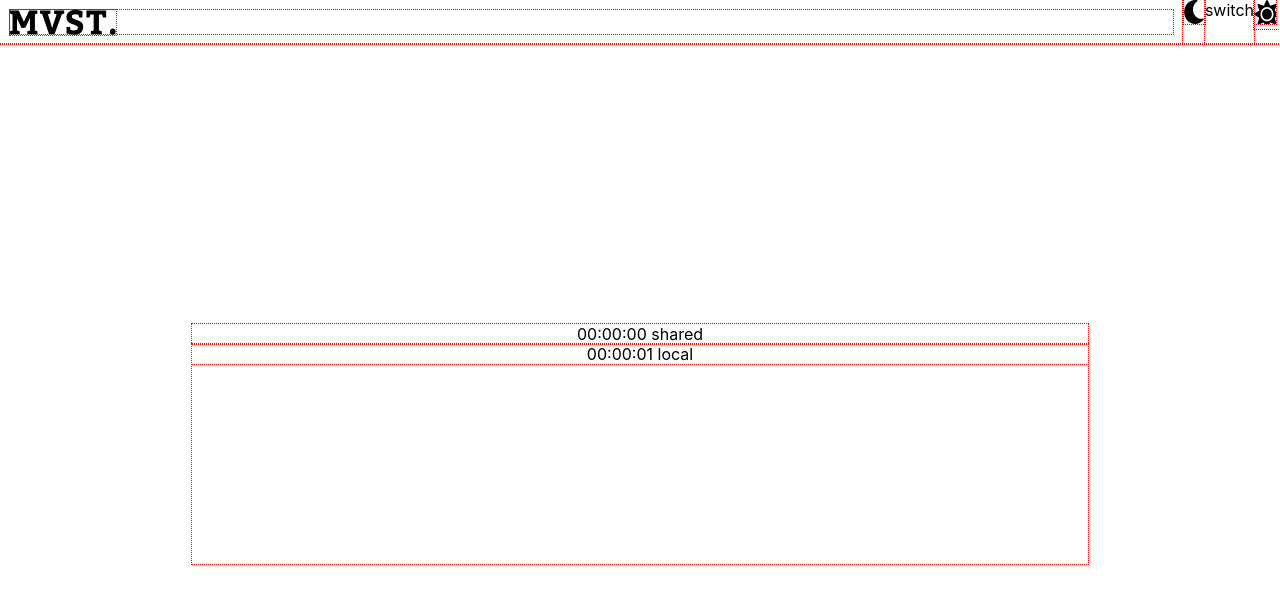
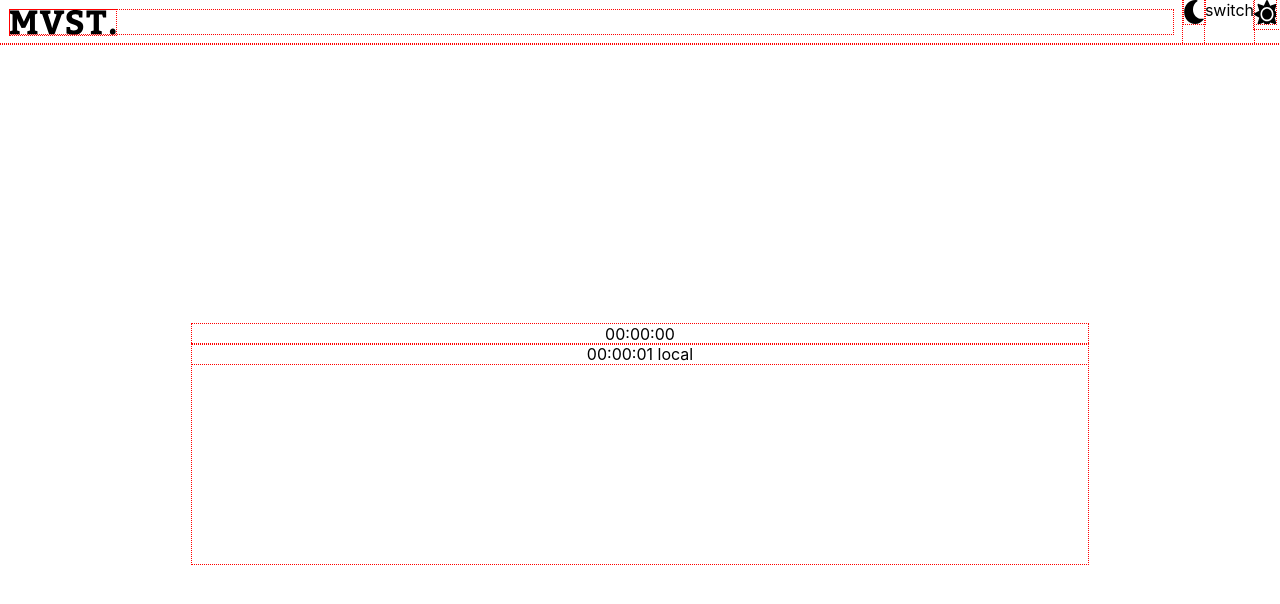
Before and after one commit to berenar/SharedTimer, a React (Create React App) app in the folder app/: page / in a window 1280 px wide. Shown: the top 604 px of the page. Built offline with nearby package versions, Linux system fonts and the light colour scheme; no server answers.

Commit message:
App fetches current time on page load!

```diff
--- a/app/src/components/Timers.tsx
+++ b/app/src/components/Timers.tsx
@@ -1,4 +1,6 @@
 import * as R from 'react';
+import * as Api from '../api';
+import * as Utils from '../utils';
 
 interface Props {
   className: string;
@@ -6,9 +8,20 @@ interface Props {
 }
 
 export const Timers = (props: Props): R.ReactElement => {
+  const [sharedTime, setSharedTime] = R.useState('00:00:00');
+
+  R.useEffect(() => {
+    async function fetch() {
+      const timeInMs: number = await Api.fetchTime();
+      const timeInHuman: string = Utils.millisecondsToHuman(timeInMs);
+      setSharedTime(timeInHuman);
+    }
+    fetch();
+  });
+
   return (
     <div className={props.className}>
-      <div className="sharedTimer">00:00:00 shared</div>
+      <div className="sharedTimer">{sharedTime}</div>
       <div className="localTimer">00:00:01 local</div>
     </div>
   );
```
